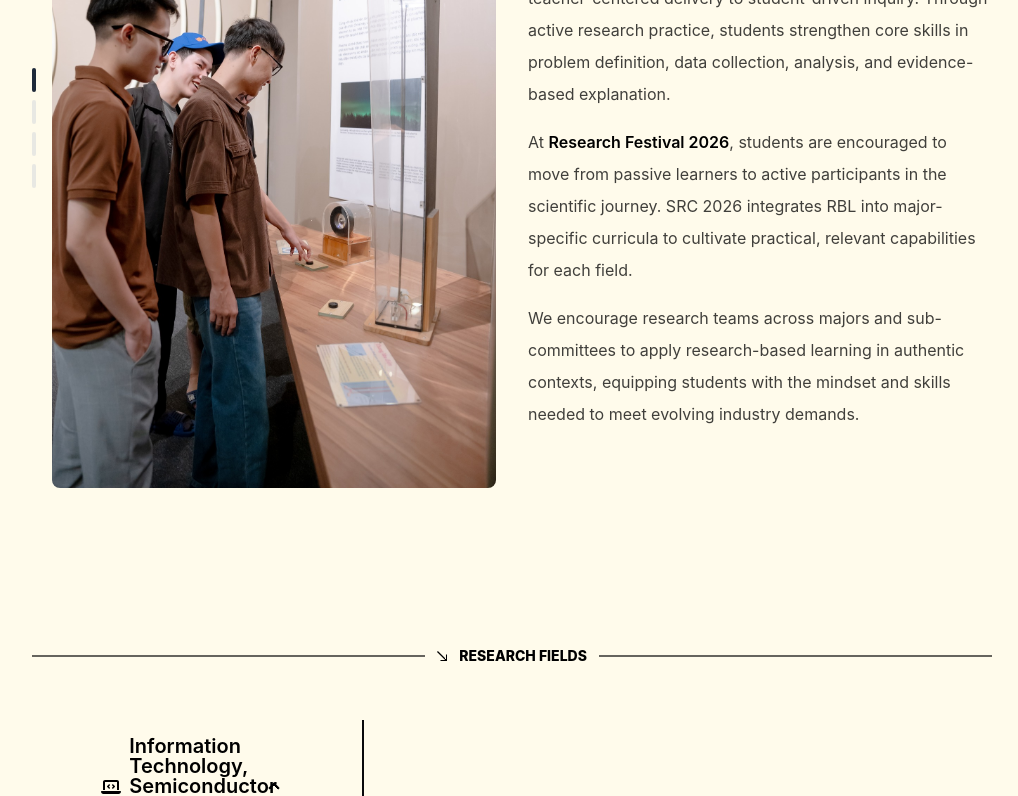
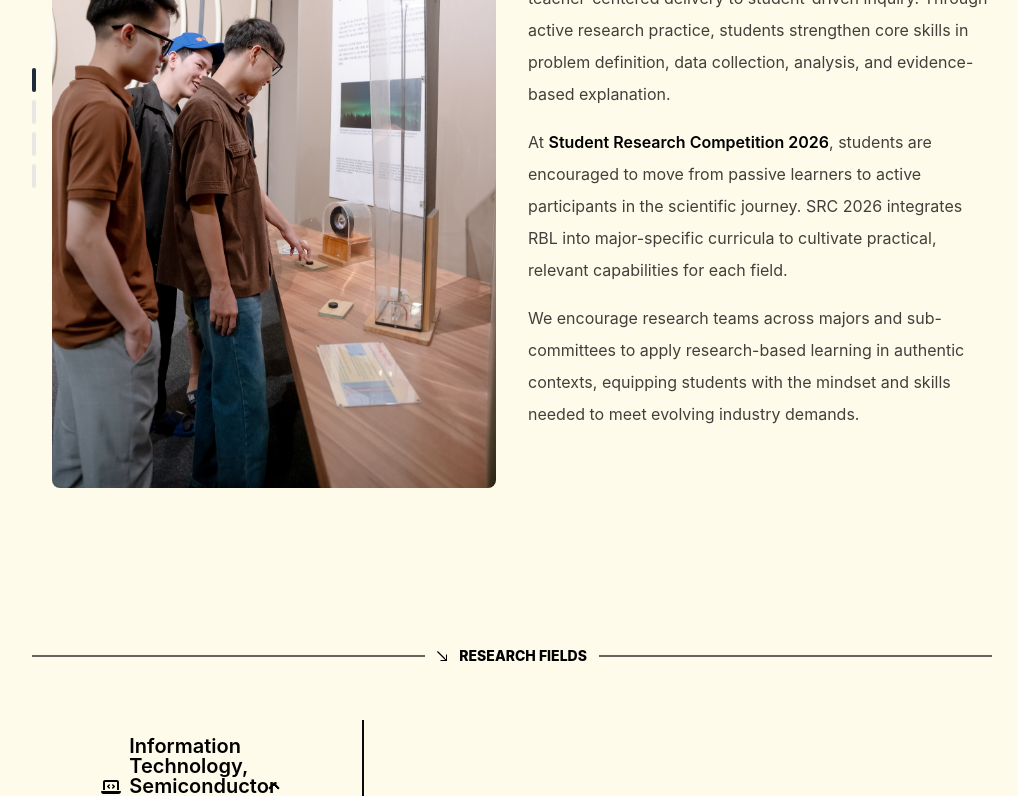
Before and after one commit to PhucKhang1310/ResFes2026, a React (Vite) app: page /home in a window 1280 px wide. Shown: the part 1580-2376 px from the top of the page, without its empty margins (128-1146 px from the left). Built offline with nearby package versions, Linux system fonts and the light colour scheme.

Commit message:
feat: Update references from Research Festival 2026 to Student Research Competition 2026 in AboutUs and Footer components

```diff
--- a/src/components/about/AboutUs.tsx
+++ b/src/components/about/AboutUs.tsx
@@ -85,7 +85,7 @@ const AboutUs = () => {
                 <p className="text-base leading-8 text-black/75">
                   At{" "}
                   <span className="font-semibold text-black">
-                    Research Festival 2026
+                    Student Research Competition 2026
                   </span>
                   , students are encouraged to move from passive learners to
                   active participants in the scientific journey. SRC 2026
@@ -162,7 +162,7 @@ const AboutUs = () => {
           <p className="text-base leading-8 text-black/75">
             At{" "}
             <span className="font-semibold text-black">
-              Research Festival 2026
+              Student Research Competition 2026
             </span>
             , students are encouraged to move from passive learners to active
             participants in the scientific journey. SRC 2026 integrates RBL into
--- a/src/components/footer/Footer.tsx
+++ b/src/components/footer/Footer.tsx
@@ -74,7 +74,7 @@ const Footer = () => {
         <div className="divider w-2/3" />
       </div>
       <p className="font-thin opacity-40 text-sm pb-1">
-        © 2026 Research Festival
+        © 2026 Student Research Competition
       </p>
       <p className="font-thin opacity-40 text-sm pb-20">All rights reserved</p>
     </div>
```
